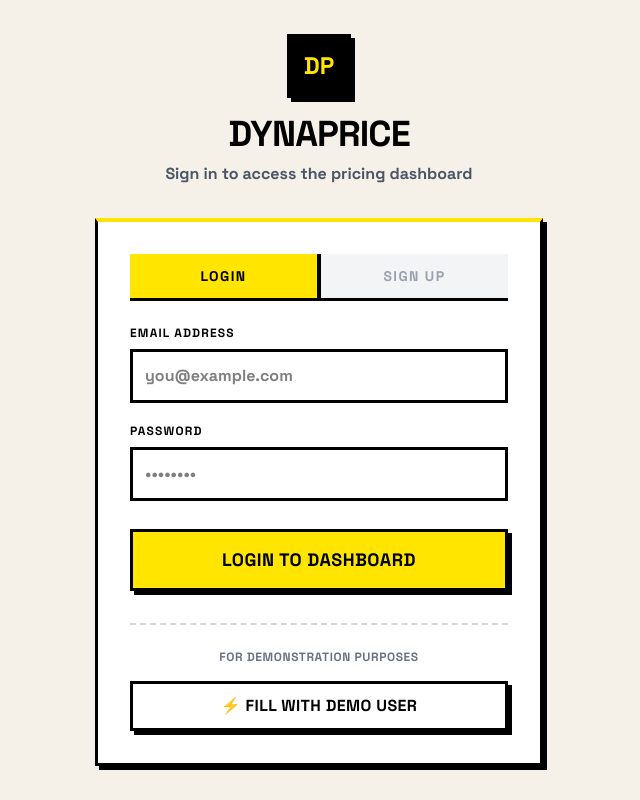
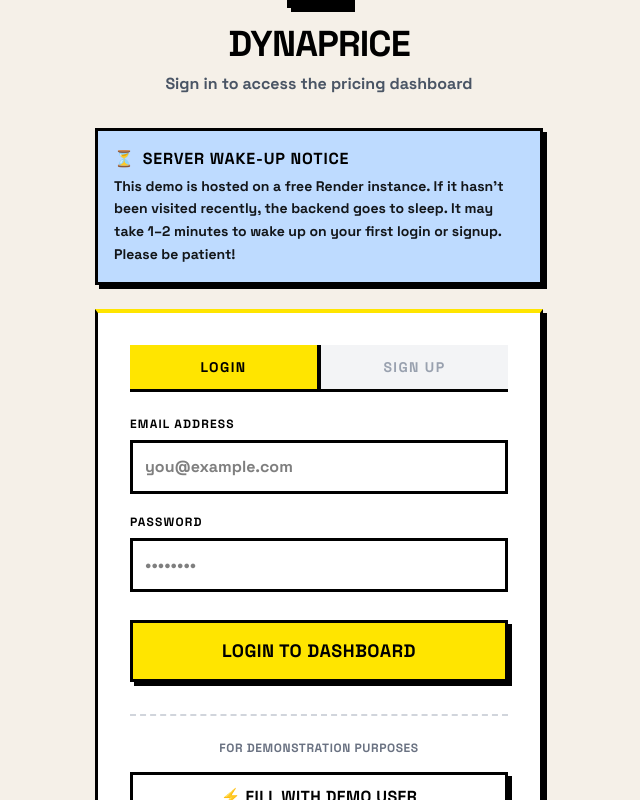
Before and after one commit to MokshPatel05/DynaPrice, a React (Vite) app in the folder frontend/: page /login in a window 1280 px wide. Shown: the whole page, without its empty margins (321-961 px from the left). Built offline with nearby package versions, Linux system fonts and the light colour scheme; no server answers.

Commit message:
Server wake up notic in login page for prod users

```diff
--- a/frontend/src/pages/Login.tsx
+++ b/frontend/src/pages/Login.tsx
@@ -92,6 +92,16 @@ export const Login: React.FC = () => {
           </p>
         </div>
 
+        {/* Render Cold Start Warning */}
+        <div className="bg-blue-200 border-[3px] border-black p-4 mb-6 shadow-[4px_4px_0px_rgba(0,0,0,1)]">
+          <h3 className="font-black text-black uppercase tracking-wider mb-1 flex items-center gap-2">
+            <span>⏳</span> Server Wake-Up Notice
+          </h3>
+          <p className="text-sm font-bold text-black/90 leading-relaxed">
+            This demo is hosted on a free Render instance. If it hasn't been visited recently, the backend goes to sleep. It may take <strong>1–2 minutes to wake up</strong> on your first login or signup. Please be patient!
+          </p>
+        </div>
+
         <NeoCard accent="border-t-neo-yellow" className="p-6 sm:p-8">
           <div className="flex border-b-3 border-black mb-6">
             <button
```
